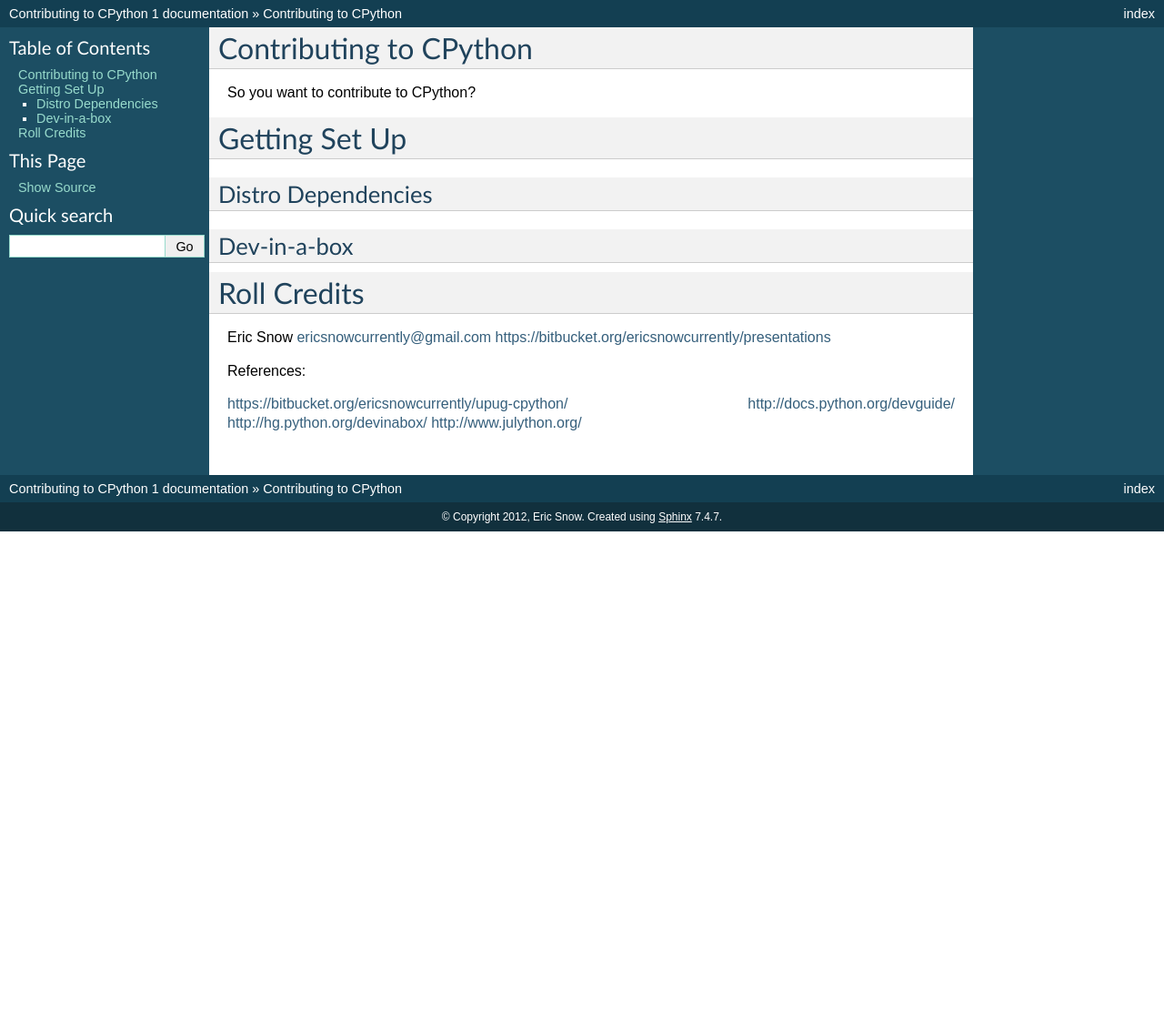
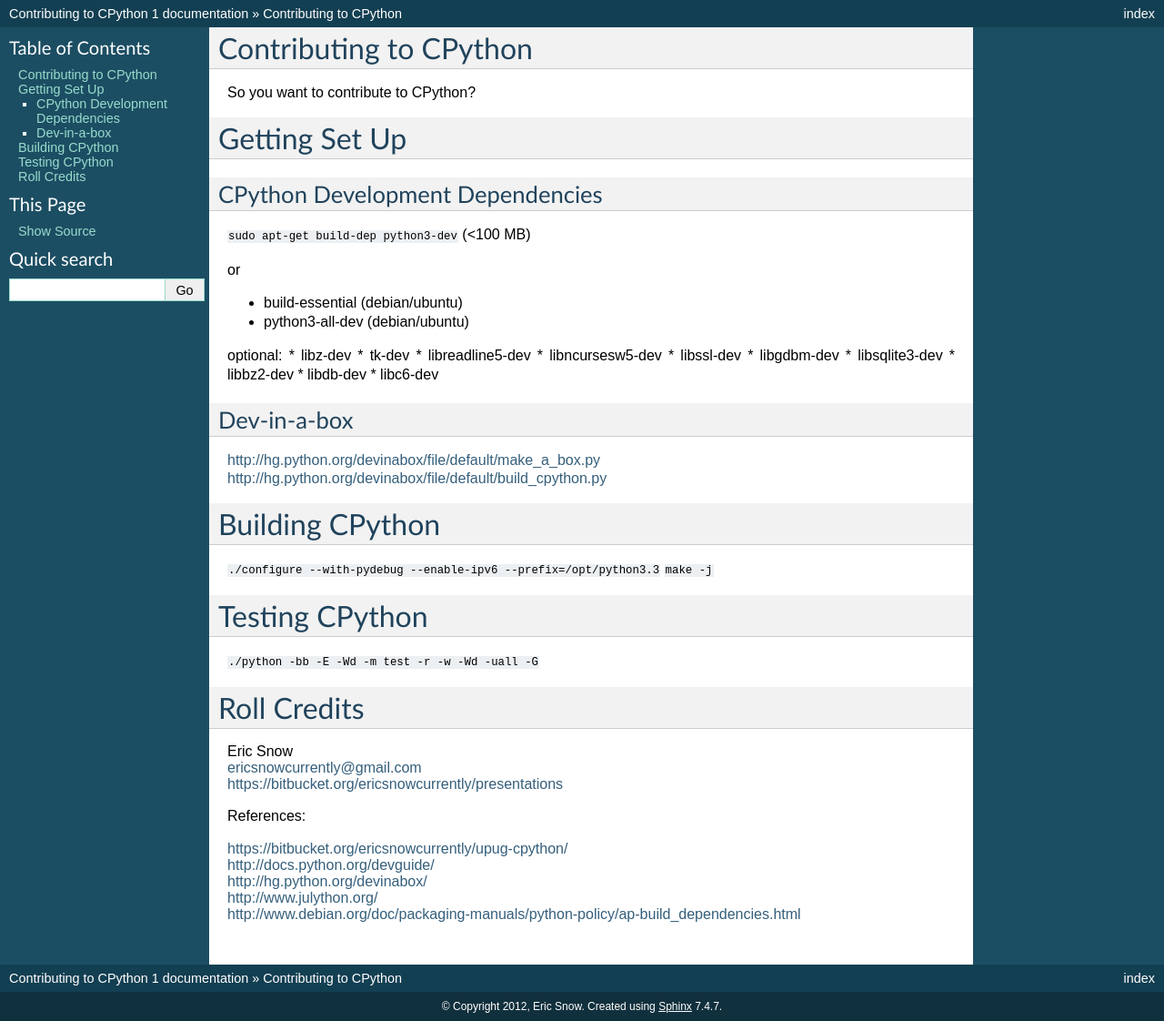
Before and after one commit to ericsnowcurrently/presentations, a Sphinx documentation site: the page built from contributing_to_cpython/source/index.rst, in a window 1280 px wide. Shown: the whole page at 91% size. Built offline with Sphinx 7.4.7, drawn with Linux system fonts in a browser that asks for light colours; formulas are drawn with MathJax 3; before the commit the page ends 900 px from its top, so only the background shows below that.

Commit message:
getting enough up there

```diff
--- a/contributing_to_cpython/source/index.rst
+++ b/contributing_to_cpython/source/index.rst
@@ -8,24 +8,59 @@ Getting Set Up
 ==============
 
 
-Distro Dependencies
--------------------
+CPython Development Dependencies
+--------------------------------
+
+``sudo apt-get build-dep python3-dev``  (<100 MB)
+
+or
+
+* build-essential (debian/ubuntu)
+* python3-all-dev (debian/ubuntu)
+
+optional:
+* libz-dev
+* tk-dev
+* libreadline5-dev
+* libncursesw5-dev
+* libssl-dev
+* libgdbm-dev
+* libsqlite3-dev
+* libbz2-dev
+* libdb-dev
+* libc6-dev
 
 
 Dev-in-a-box
 ------------
 
+http://hg.python.org/devinabox/file/default/make_a_box.py
+http://hg.python.org/devinabox/file/default/build_cpython.py
+
+
+Building CPython
+================
+
+``./configure --with-pydebug --enable-ipv6 --prefix=/opt/python3.3``
+``make -j``
+
+
+Testing CPython
+===============
+
+``./python -bb -E -Wd -m test -r -w -Wd -uall -G``
 
 Roll Credits
 ============
 
-Eric Snow
-ericsnowcurrently@gmail.com
-https://bitbucket.org/ericsnowcurrently/presentations
+| Eric Snow
+| ericsnowcurrently@gmail.com
+| https://bitbucket.org/ericsnowcurrently/presentations
 
 References:
 
-https://bitbucket.org/ericsnowcurrently/upug-cpython/
-http://docs.python.org/devguide/
-http://hg.python.org/devinabox/
-http://www.julython.org/
+| https://bitbucket.org/ericsnowcurrently/upug-cpython/
+| http://docs.python.org/devguide/
+| http://hg.python.org/devinabox/
+| http://www.julython.org/
+| http://www.debian.org/doc/packaging-manuals/python-policy/ap-build_dependencies.html
```
